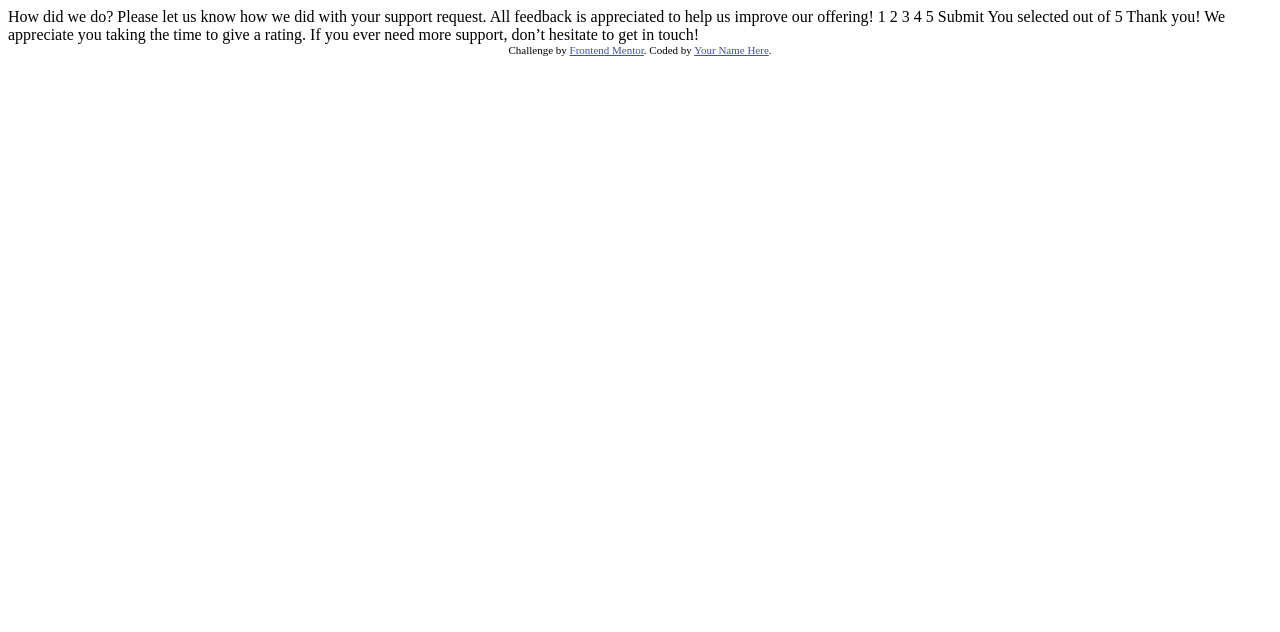
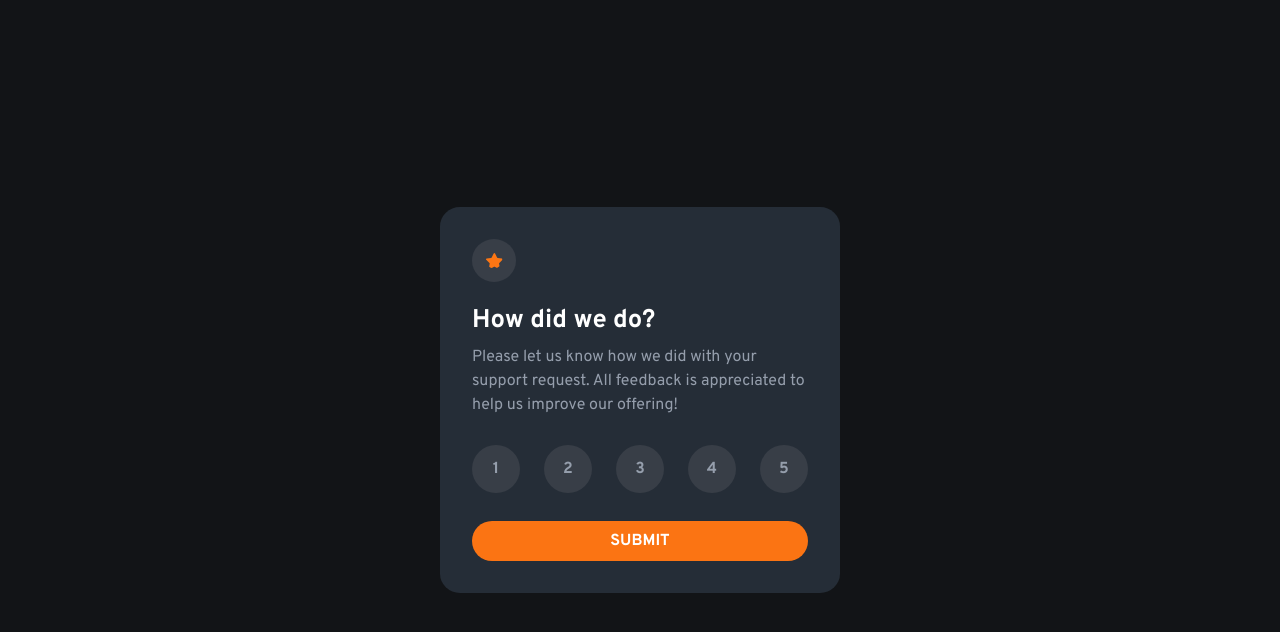
Before and after one commit to Karthi13krishna/interactive-rating-component-main, a plain HTML site: page index.html in a window 1280 px wide. Drawn offline with Linux system fonts and the light colour scheme.

Commit message:
rating section

```diff
--- a/index.html
+++ b/index.html
@@ -1,49 +1,67 @@
 <!DOCTYPE html>
 <html lang="en">
-<head>
-  <meta charset="UTF-8">
-  <meta name="viewport" content="width=device-width, initial-scale=1.0"> <!-- displays site properly based on user's device -->
+  <head>
+    <meta charset="UTF-8" />
+    <meta name="viewport" content="width=device-width, initial-scale=1.0" />
+    <!-- displays site properly based on user's device -->
 
-  <link rel="icon" type="image/png" sizes="32x32" href="./images/favicon-32x32.png">
+    <link rel="preconnect" href="https://fonts.googleapis.com" />
+    <link rel="preconnect" href="https://fonts.gstatic.com" crossorigin />
+    <link
+      href="https://fonts.googleapis.com/css2?family=Overpass:wght@400;700&display=swap"
+      rel="stylesheet"
+    />
 
-  <title>Frontend Mentor | Interactive rating component</title>
+    <link
+      rel="icon"
+      type="image/png"
+      sizes="32x32"
+      href="./images/favicon-32x32.png"
+    />
+    <link rel="stylesheet" href="style.css" />
+    <script src="script.js" defer></script>
 
-  <!-- Feel free to remove these styles or customise in your own stylesheet 👍 -->
-  <style>
-    .attribution { font-size: 11px; text-align: center; }
-    .attribution a { color: hsl(228, 45%, 44%); }
-  </style>
-</head>
-<body>
+    <title>Frontend Mentor | Interactive rating component</title>
 
-  <!-- Rating state start -->
+    <!-- Feel free to remove these styles or customise in your own stylesheet 👍 -->
+  </head>
+  <body>
+    <main class="rating" id="rating">
+      <!-- Rating state start -->
+      <div class="grid rating-section">
+        <img class="star" src="./images/icon-star.svg" alt="star icon" />
+        <h3 class="title">How did we do?</h3>
+        Please let us know how we did with your support request. All feedback is
+        appreciated to help us improve our offering!
+        <div class="flex">
+          <button class="rating__btn" value="1">1</button>
+          <button class="rating__btn" value="2">2</button>
+          <button class="rating__btn" value="3">3</button>
+          <button class="rating__btn" value="4">4</button>
+          <button class="rating__btn" value="5">5</button>
+        </div>
+        <button class="submit" id="submit" type="submit">Submit</button>
+      </div>
+      <!-- Rating state end -->
+      <!-- Thank you state start -->
+      <!-- <div class="grid thank-you-section">
+        <img
+          src="./images/illustration-thank-you.svg"
+          alt="illustration of a phone"
+        />
+        <div class="rating-result">You selected 4 out of 5</div>
+        <div class="title">Thank you!</div>
+        We appreciate you taking the time to give a rating. If you ever need
+        more support, don’t hesitate to get in touch!
+      </div> -->
+      <!-- Thank you state end -->
+    </main>
 
-  How did we do?
-
-  Please let us know how we did with your support request. All feedback is appreciated
-  to help us improve our offering!
-
-  1 2 3 4 5
-
-  Submit
-
-  <!-- Rating state end -->
-
-  <!-- Thank you state start -->
-
-  You selected <!-- Add rating here --> out of 5
-
-  Thank you!
-
-  We appreciate you taking the time to give a rating. If you ever need more support,
-  don’t hesitate to get in touch!
-
-  <!-- Thank you state end -->
-
-
-  <div class="attribution">
-    Challenge by <a href="https://www.frontendmentor.io?ref=challenge" target="_blank">Frontend Mentor</a>.
-    Coded by <a href="#">Your Name Here</a>.
-  </div>
-</body>
+    <!-- <div class="attribution">
+      Challenge by
+      <a href="https://www.frontendmentor.io?ref=challenge" target="_blank"
+        >Frontend Mentor</a
+      >. Coded by <a href="#">Your Name Here</a>.
+    </div> -->
+  </body>
 </html>
--- /dev/null
+++ b/script.js
@@ -0,0 +1 @@
+console.log('working');
--- /dev/null
+++ b/style.css
@@ -0,0 +1,183 @@
+/* Custom Properties */
+:root {
+  --orange: hsl(25, 97%, 53%);
+  --white: hsl(0, 0%, 100%);
+  --light-grey: hsl(217, 12%, 63%);
+  --medium-grey: hsl(216, 12%, 25%);
+  --dark-blue: hsl(213, 19%, 18%);
+  --very-dark-blue: hsl(216, 12%, 8%);
+}
+
+/* Box sizing rules */
+*,
+*::before,
+*::after {
+  box-sizing: border-box;
+}
+
+/* Remove default margin */
+body,
+h1,
+h2,
+h3,
+h4,
+p,
+figure,
+blockquote,
+dl,
+dd {
+  margin: 0;
+}
+
+/* Remove list styles on ul, ol elements with a list role, which suggests default styling will be removed */
+ul[role='list'],
+ol[role='list'] {
+  list-style: none;
+}
+
+/* Set core root defaults */
+html:focus-within {
+  scroll-behavior: smooth;
+}
+
+/* Set core body defaults */
+body {
+  min-height: 100vh;
+  text-rendering: optimizeSpeed;
+  line-height: 1.5;
+}
+
+/* A elements that don't have a class get default styles */
+a:not([class]) {
+  text-decoration-skip-ink: auto;
+}
+
+/* Make images easier to work with */
+img,
+picture {
+  max-width: 100%;
+  display: block;
+}
+
+/* Inherit fonts for inputs and buttons */
+input,
+button,
+textarea,
+select {
+  font: inherit;
+}
+
+/* Remove all animations, transitions and smooth scroll for people that prefer not to see them */
+@media (prefers-reduced-motion: reduce) {
+  html:focus-within {
+    scroll-behavior: auto;
+  }
+
+  *,
+  *::before,
+  *::after {
+    animation-duration: 0.01ms !important;
+    animation-iteration-count: 1 !important;
+    transition-duration: 0.01ms !important;
+    scroll-behavior: auto !important;
+  }
+}
+
+body {
+  background-color: var(--very-dark-blue);
+  color: var(--light-grey);
+  font-family: 'Overpass', sans-serif;
+  font-size: 1rem;
+  font-weight: 400;
+  display: grid;
+  place-items: center;
+  padding: 1.5rem;
+}
+
+button {
+  cursor: pointer;
+}
+
+.grid {
+  display: grid;
+  gap: 0.25rem;
+  margin: auto;
+}
+
+.rating {
+  background-color: var(--dark-blue);
+  padding: 2rem;
+  max-width: 25rem;
+  border-radius: 5%;
+}
+
+.star {
+  background-color: var(--medium-grey);
+  padding: 0.85rem;
+  border-radius: 50%;
+  margin-bottom: 1rem;
+}
+
+.title {
+  font-size: 1.6rem;
+  color: var(--white);
+  font-weight: 700;
+}
+
+.flex {
+  display: flex;
+  justify-content: space-between;
+  gap: 0.25rem;
+}
+
+.rating__btn {
+  display: flex;
+  align-items: center;
+  justify-content: center;
+  height: 0.5rem;
+  width: 0.5rem;
+  padding: 1.3rem;
+  margin: 1.5rem 0;
+  border: 0;
+  border-radius: 50%;
+  background-color: var(--medium-grey);
+  text-align: center;
+  color: var(--light-grey);
+  font-weight: 700;
+}
+
+.rating__btn:where(:hover, :active) {
+  background-color: var(--light-grey);
+  color: var(--white);
+}
+
+@media screen and (min-width: 375px) {
+  .rating__btn {
+    height: 1rem;
+    width: 1rem;
+    padding: 1.5rem;
+  }
+}
+
+.submit {
+  background-color: var(--orange);
+  color: var(--white);
+  text-transform: uppercase;
+  font-weight: 700;
+  padding: 0.5rem;
+  border: 0;
+  border-radius: 50px;
+}
+
+.submit:where(:hover, :active) {
+  background-color: white;
+  color: var(--orange);
+}
+
+/* .attribution {
+  font-size: 11px;
+  text-align: center;
+}
+.attribution a {
+  color: hsl(228, 45%, 44%);
+} */
```
